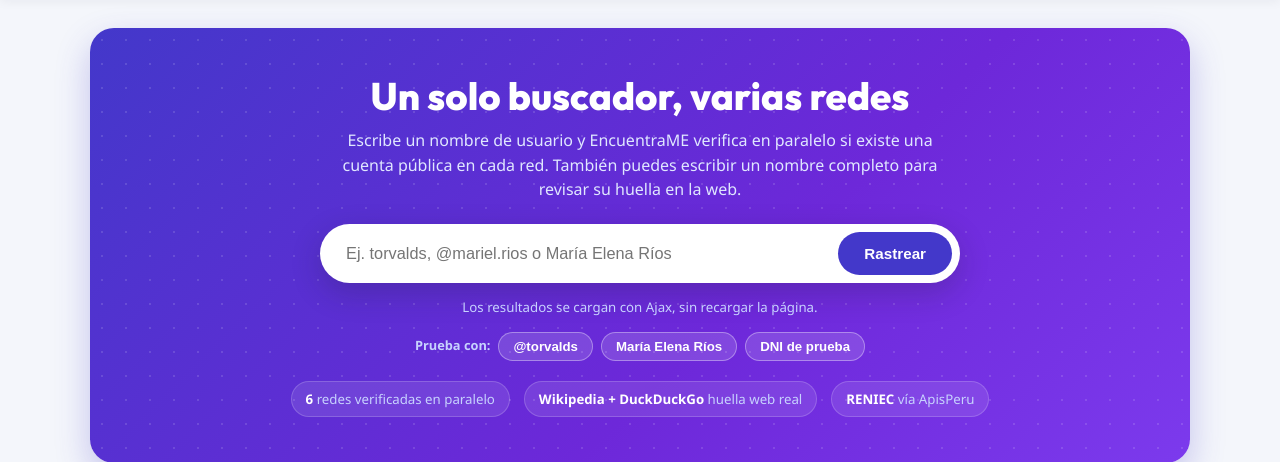
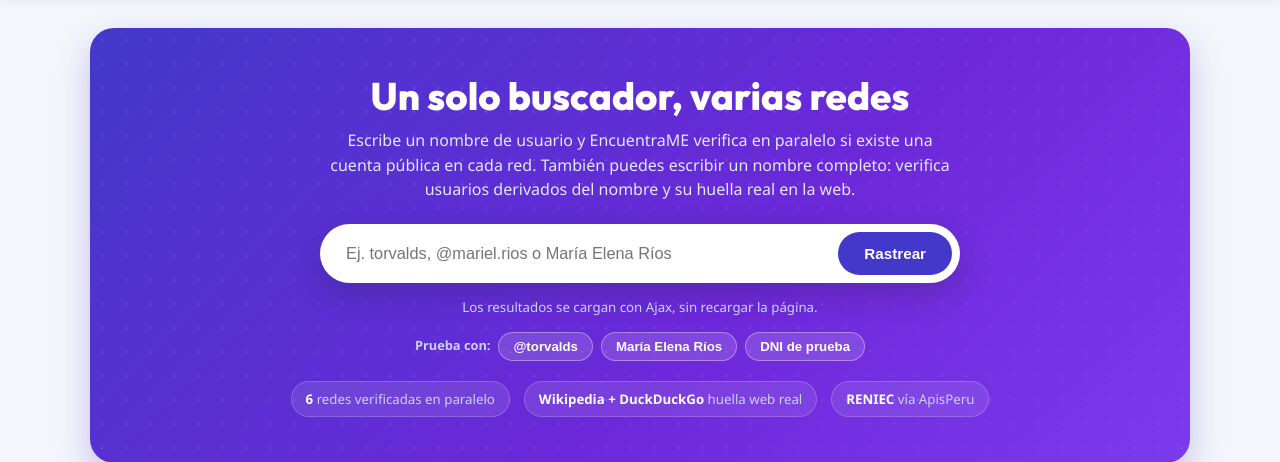
Before and after one commit to LimitCodev/EncuentraME, a PHP site: page / in a window 1280 px wide. Shown: the part 69-531 px from the top of the page. Run offline with PHP 8.4, Linux system fonts and the light colour scheme; data comes from the database, SQL or seed files in the repository.

Commit message:
Modo nombre completo: búsquedas reales por sitio y verificación de usuarios derivados
- Al escribir un nombre con espacios ahora: ① genera enlaces de búsqueda
  reales por sitio (Google «nombre» site:dominio) para Instagram, Facebook,
  X, TikTok, YouTube, LinkedIn, GitHub, Reddit y Pinterest, y ② verifica
  hasta 4 usuarios derivados del nombre (alexjosue, alexcallirgos,
  acallirgos, alex.josue) contra las 6 APIs de verificación, mostrando
  solo las cuentas EXISTENTES con insignia «coincide: @usuario».
- Mensaje honesto cuando Wikipedia/DuckDuckGo no tienen ficha (son
  enciclopedias) y guía hacia los buscadores externos.
- CSS: insignia badge-candidata; hero explica el modo nombre.

```diff
--- a/assets/css/estilo.css
+++ b/assets/css/estilo.css
@@ -691,6 +691,18 @@ main { flex: 1; padding: 28px 0 40px; }
   cursor: default;
 }
 
+/* ---------- Insignia de cuenta derivada que coincide ---------- */
+.badge-candidata {
+  align-self: flex-start;
+  background: var(--indigo-suave);
+  color: var(--indigo-oscuro);
+  border: 1px solid #c7d2fe;
+  border-radius: 999px;
+  padding: 3px 10px;
+  font-size: 0.72rem;
+  font-weight: 700;
+}
+
 /* ---------- Vista previa de notas en la tabla ---------- */
 .notas-vista {
   display: block;
--- a/assets/js/buscar.js
+++ b/assets/js/buscar.js
@@ -127,12 +127,16 @@ document.addEventListener('DOMContentLoaded', function () {
     buscarEnLaWeb(texto);
 
     if (!/^[A-Za-z0-9._-]{1,40}$/.test(usuario)) {
+      /* Texto con espacios → es un nombre completo. Las APIs de redes buscan
+         por usuario, así que: ① generamos búsquedas REALES por nombre en cada
+         sitio, y ② verificamos en las APIs si existen usuarios derivados. */
       caja.innerHTML =
-        '<p class="vacio">Para verificar redes escribe un usuario sin espacios ' +
-        '(letras, números, puntos o guiones). La búsqueda en la web sí se realizó.</p>';
-      cajaEnlaces.innerHTML =
-        '<p class="vacio">Los enlaces directos se generan a partir de un usuario.</p>';
+        '<p class="vacio">Detecté un nombre completo: verifico si alguna red ' +
+        'tiene cuentas con usuarios derivados del nombre, y en «Otras redes» ' +
+        'tienes búsquedas reales por nombre en cada sitio.</p>';
       cuenta.textContent = '';
+      pintarEnlacesPorNombre(texto);
+      verificarCandidatas(texto, caja, cuenta);
       return;
     }
 
@@ -264,6 +268,128 @@ document.addEventListener('DOMContentLoaded', function () {
     });
   }
 
+  /* ============ Modo nombre: búsquedas reales por sitio (Google «"nombre" site:dominio») ============ */
+  var redesBusquedaNombre = [
+    { nombre: 'Instagram', dominio: 'instagram.com' },
+    { nombre: 'Facebook', dominio: 'facebook.com' },
+    { nombre: 'X (Twitter)', dominio: 'x.com' },
+    { nombre: 'TikTok', dominio: 'tiktok.com' },
+    { nombre: 'YouTube', dominio: 'youtube.com' },
+    { nombre: 'LinkedIn', dominio: 'linkedin.com' },
+    { nombre: 'GitHub', dominio: 'github.com' },
+    { nombre: 'Reddit', dominio: 'reddit.com' },
+    { nombre: 'Pinterest', dominio: 'pinterest.com' }
+  ];
+
+  function pintarEnlacesPorNombre(nombre) {
+    var caja = document.getElementById('caja-enlaces');
+    caja.innerHTML = '';
+
+    var pista = document.createElement('p');
+    pista.className = 'chips-pista';
+    pista.textContent = 'Búsqueda real de «' + nombre + '» en cada sitio:';
+    caja.appendChild(pista);
+
+    redesBusquedaNombre.forEach(function (red) {
+      var enlace = document.createElement('a');
+      enlace.className = 'chip-enlace';
+      enlace.href = 'https://www.google.com/search?q=' +
+        encodeURIComponent('"' + nombre + '" site:' + red.dominio);
+      enlace.target = '_blank';
+      enlace.rel = 'noopener';
+      enlace.textContent = red.nombre + ' ↗';
+      caja.appendChild(enlace);
+    });
+  }
+
+  /* ============ Modo nombre: usuarios derivados verificados en las APIs ============ */
+  function candidatasDe(nombre) {
+    var palabras = nombre.toLowerCase()
+      .normalize('NFD').replace(/[\u0300-\u036f]/g, '')
+      .replace(/[^a-z0-9 ]/g, ' ')
+      .split(/\s+/).filter(Boolean);
+    var set = [];
+    function agregar(v) {
+      if (v.length >= 4 && set.indexOf(v) === -1) {
+        set.push(v);
+      }
+    }
+    if (palabras.length >= 2) {
+      var ultima = palabras[palabras.length - 1];
+      agregar(palabras[0] + palabras[1]);                  // alexjosue
+      agregar(palabras[0] + ultima);                       // alexcallirgos
+      agregar(palabras[0].charAt(0) + ultima);             // acallirgos
+      agregar(palabras[0] + '.' + palabras[1]);            // alex.josue
+    }
+    return set.slice(0, 4);
+  }
+
+  function verificarCandidatas(nombre, caja, cuenta) {
+    var candidatas = candidatasDe(nombre);
+    if (!candidatas.length) {
+      return;
+    }
+    caja.innerHTML = '';
+
+    var cargando = document.createElement('p');
+    cargando.className = 'cargando';
+    cargando.textContent = 'Verificando ' + candidatas.length +
+      ' usuarios derivados en ' + redesVerificadas.length + ' redes…';
+    caja.appendChild(cargando);
+    cuenta.textContent = 'verificando usuarios derivados…';
+
+    var restantes = candidatas.length * redesVerificadas.length;
+    var encontradas = 0;
+
+    function terminar() {
+      if (restantes > 0) {
+        return;
+      }
+      cargando.remove();
+      cuenta.textContent = encontradas > 0
+        ? encontradas + ' cuenta(s) que coinciden con el nombre'
+        : 'ningún usuario derivado tiene cuenta en esas redes';
+      if (encontradas === 0) {
+        var aviso = document.createElement('p');
+        aviso.className = 'vacio';
+        aviso.textContent = 'Ninguna red devolvió cuentas para «' +
+          candidatas.join(', ') + '». Usa las búsquedas por nombre de ' +
+          '«Otras redes»: sí buscan menciones reales en cada sitio.';
+        caja.appendChild(aviso);
+      }
+    }
+
+    candidatas.forEach(function (candidata) {
+      redesVerificadas.forEach(function (red) {
+        fetch('api/red.php?red=' + encodeURIComponent(red.id) +
+              '&usuario=' + encodeURIComponent(candidata))
+          .then(function (respuesta) { return respuesta.json(); })
+          .then(function (datos) {
+            restantes--;
+            if (datos.existe) {
+              encontradas++;
+              if (ultimoRastreo && ultimoRastreo.redes.indexOf(datos.etiqueta) === -1) {
+                ultimoRastreo.redes.push(datos.etiqueta);
+              }
+              var tarjeta = document.createElement('article');
+              tarjeta.className = 'tarjeta-red';
+              caja.appendChild(tarjeta);
+              pintarTarjeta(tarjeta, datos);
+              var insignia = document.createElement('span');
+              insignia.className = 'badge-candidata';
+              insignia.textContent = 'coincide: @' + candidata;
+              tarjeta.appendChild(insignia);
+            }
+            terminar();
+          })
+          .catch(function () {
+            restantes--;
+            terminar();
+          });
+      });
+    });
+  }
+
   /* ============ Caso de Ajax 2: huella en la web ============ */
   function buscarEnLaWeb(texto) {
     var caja = document.getElementById('caja-web');
@@ -290,7 +416,9 @@ document.addEventListener('DOMContentLoaded', function () {
         }
         if (!datos.resultados.length) {
           caja.innerHTML =
-            '<p class="vacio">Sin resultados en Wikipedia ni DuckDuckGo para ese texto.</p>';
+            '<p class="vacio">Wikipedia y DuckDuckGo no tienen ficha con ese ' +
+            'texto (son enciclopedias, no buscadores de personas). Los ' +
+            'buscadores de abajo sí encuentran menciones reales en la web.</p>';
         }
 
         datos.resultados.forEach(function (item) {
--- a/index.php
+++ b/index.php
@@ -14,8 +14,8 @@ include 'plantilla/cabecera.php';
     <h1>Un solo buscador, varias redes</h1>
     <p class="hero-texto">
       Escribe un nombre de usuario y EncuentraME verifica en paralelo si existe una
-      cuenta pública en cada red. También puedes escribir un nombre completo para
-      revisar su huella en la web.
+      cuenta pública en cada red. También puedes escribir un nombre completo:
+      verifica usuarios derivados del nombre y su huella real en la web.
     </p>
     <form class="buscador-grande" id="form-rastreo">
       <input id="entrada-rastreo" type="search" maxlength="60" autocomplete="off"
```
